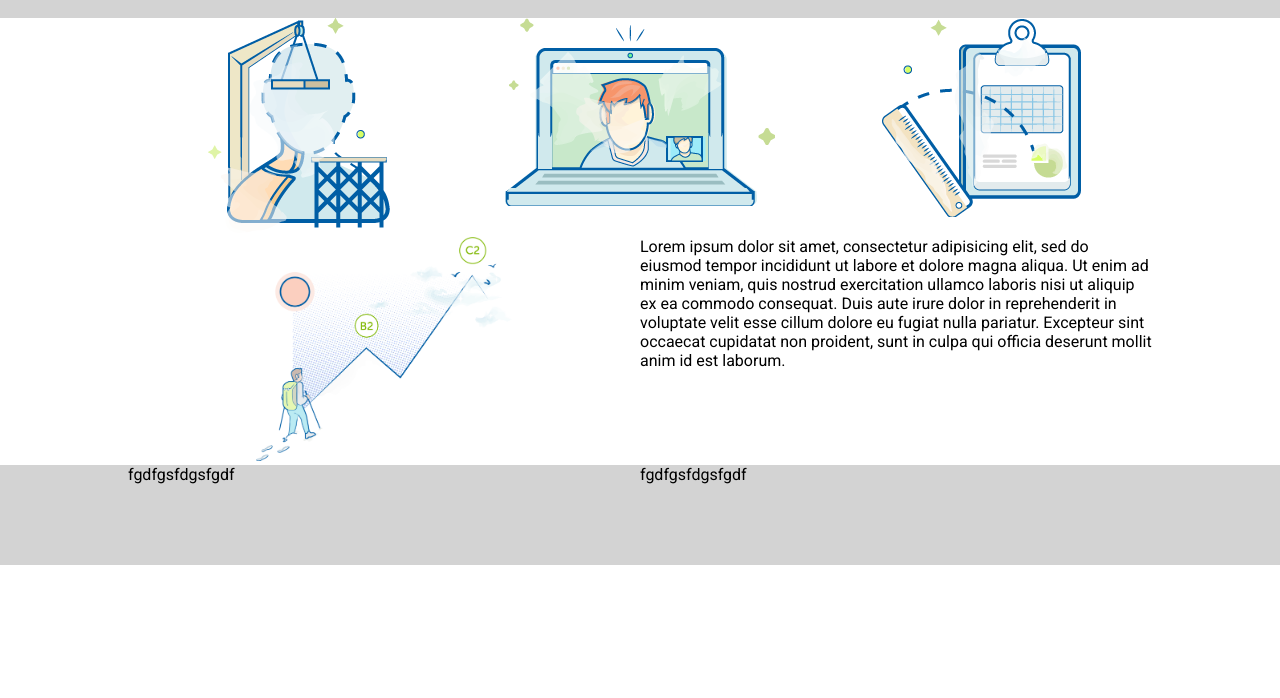
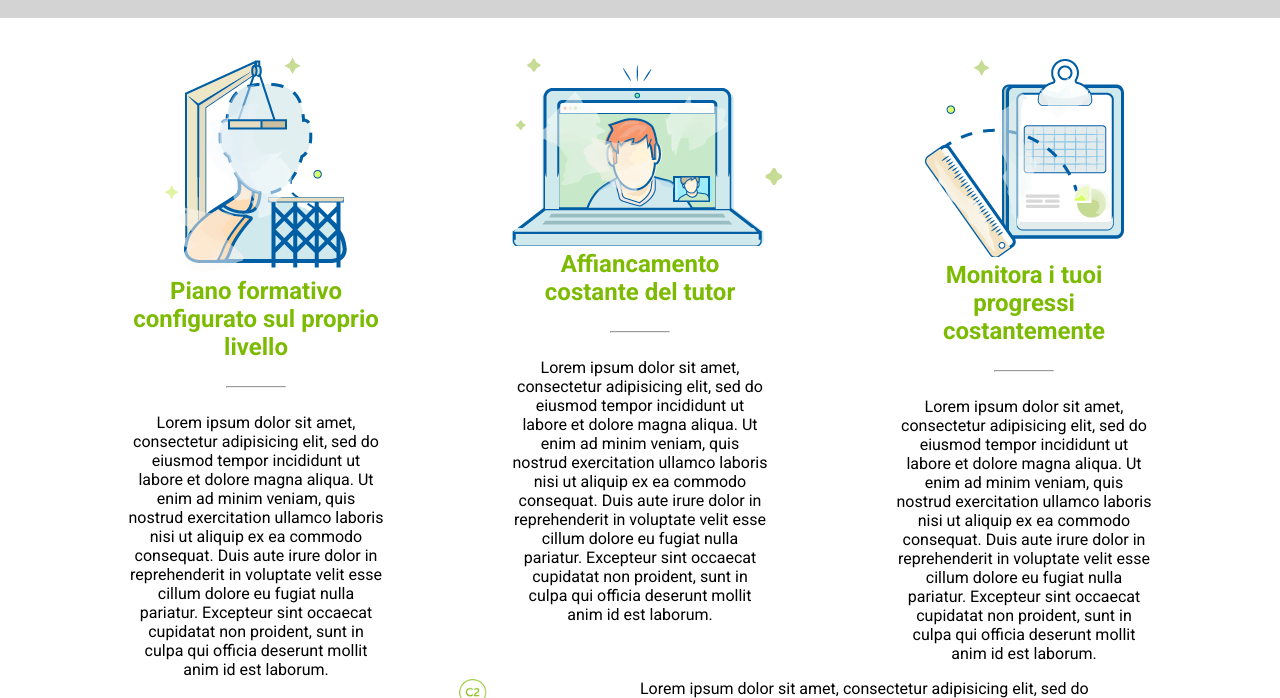
Before and after one commit to Simone978/html-css-fluentify, a plain HTML site: page index.html in a window 1280 px wide. Shown: the part 582-1280 px from the top of the page. Before the commit the page ends 1147 px from the top, so only its background shows below. Drawn offline with Linux system fonts and the light colour scheme.

Commit message:
Completata sezione servizi

```diff
--- a/css/style.css
+++ b/css/style.css
@@ -158,7 +158,7 @@ header{
 /* servizi */
 
 .main-servizi{
-
+  margin-top: 40px;
 }
 .main-servizi:after{
   content: "";
@@ -167,9 +167,30 @@ header{
 }
 
 .servizi{
-  width: calc(100% / 3);
+  width: 25%;
   float: left;
   text-align: center;
+}
+
+.servizi:first-child{
+  margin-right: calc(25% / 2);
+}
+
+.servizi:last-child{
+  margin-left: calc(25% / 2);
+}
+
+.servizi h2{
+  color: #7CBB02;
+  padding-bottom: 25px;
+}
+.servizi hr{
+  width: 60px;
+  margin: 0 auto;
+}
+.servizi p{
+  text-align: center;
+  padding-top: 25px;
 }
 
 /* call to action */
--- a/index.html
+++ b/index.html
@@ -54,8 +54,36 @@
             <div class="servizi-img">
               <img src="img\profile.png" alt="profilo">
             </div>
+            <div class="servizi-title">
+              <h2>Piano formativo configurato sul proprio livello</h2>
+              <hr>
+              <p>Lorem ipsum dolor sit amet, consectetur adipisicing elit, sed do eiusmod tempor incididunt ut labore et dolore magna aliqua. Ut enim ad minim veniam, quis nostrud exercitation ullamco laboris nisi ut aliquip ex ea commodo consequat. Duis aute irure dolor in reprehenderit in voluptate velit esse cillum dolore eu fugiat nulla pariatur. Excepteur sint occaecat cupidatat non proident, sunt in culpa qui officia deserunt mollit anim id est laborum.</p>
+
+            </div>
           </div>
           <div class="servizi">
+            <div class="servizi-img">
+              <img src="img\computer.png" alt="pc">
+            </div>
+            <div class="servizi-title">
+              <h2>Affiancamento costante del tutor</h2>
+              <hr>
+              <p>Lorem ipsum dolor sit amet, consectetur adipisicing elit, sed do eiusmod tempor incididunt ut labore et dolore magna aliqua. Ut enim ad minim veniam, quis nostrud exercitation ullamco laboris nisi ut aliquip ex ea commodo consequat. Duis aute irure dolor in reprehenderit in voluptate velit esse cillum dolore eu fugiat nulla pariatur. Excepteur sint occaecat cupidatat non proident, sunt in culpa qui officia deserunt mollit anim id est laborum.</p>
+
+            </div>
+          </div>
+          <div class="servizi">
+            <div class="servizi-img">
+              <img src="img\doc.png" alt="progressi">
+            </div>
+            <div class="servizi-title">
+              <h2>Monitora i tuoi progressi costantemente</h2>
+              <hr>
+              <p>Lorem ipsum dolor sit amet, consectetur adipisicing elit, sed do eiusmod tempor incididunt ut labore et dolore magna aliqua. Ut enim ad minim veniam, quis nostrud exercitation ullamco laboris nisi ut aliquip ex ea commodo consequat. Duis aute irure dolor in reprehenderit in voluptate velit esse cillum dolore eu fugiat nulla pariatur. Excepteur sint occaecat cupidatat non proident, sunt in culpa qui officia deserunt mollit anim id est laborum.</p>
+
+            </div>
+          </div>
+          <!-- <div class="servizi">
             <div class="servizi-img">
               <img src="img\computer.png" alt="pc">
             </div>
@@ -64,7 +92,7 @@
             <div class="servizi-img">
               <img src="img\doc.png" alt="progressi">
             </div>
-          </div>
+          </div> -->
         </div>
         <div class="call-to-action general-width">
           <div class="picture">
```
